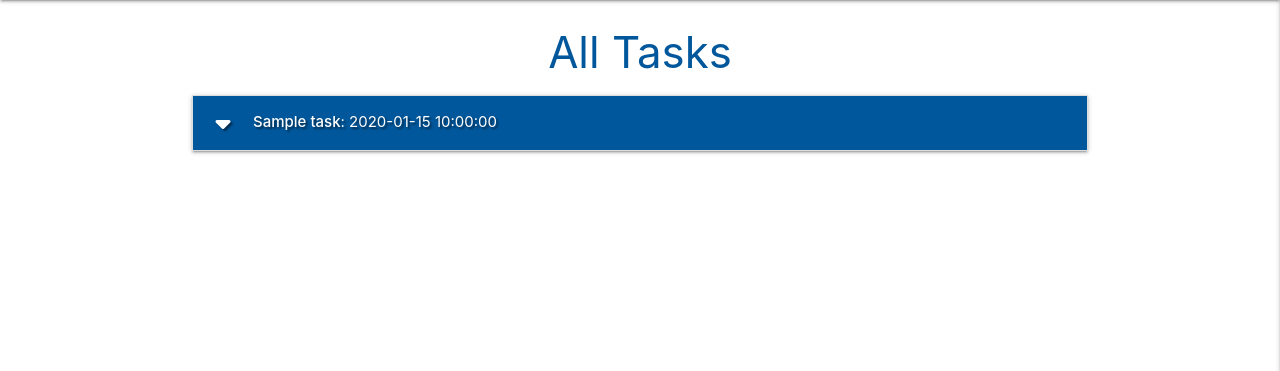
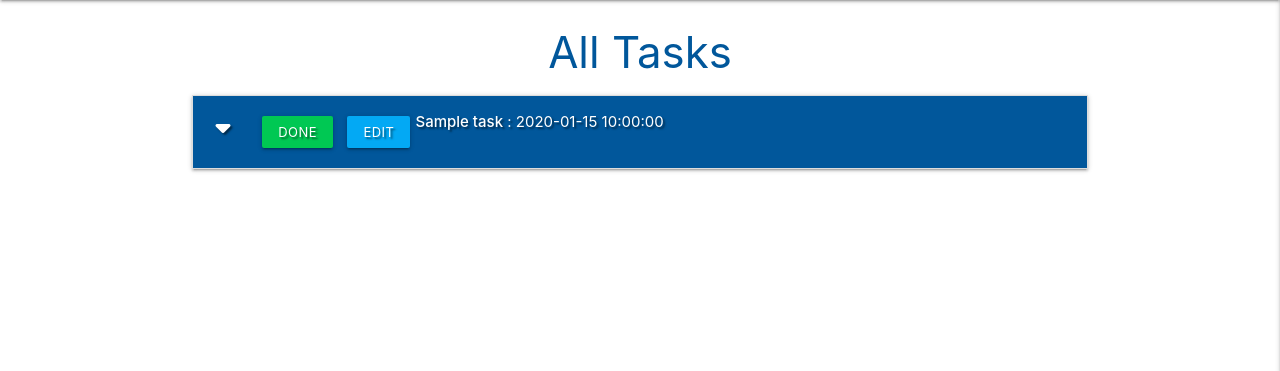
Before and after one commit to famouswelshman/flask-task-manager-project, a Flask app: page / in a window 1280 px wide. Shown: the part 64-435 px from the top of the page. Run offline with Flask 2, Linux system fonts and the light colour scheme; a database or web service that is not in the repository returns one stand-in record (values such as "Sample title"); some libraries are stand-ins or nearby versions.

Commit message:
add task edit

```diff
--- a/static/css/style.css
+++ b/static/css/style.css
@@ -10,6 +10,11 @@ body {
     line-height: 2;
 }
 
-.col {
-    border-color: red;
+.btn-small {
+    margin: 5px;
 }
+
+.collapsible-header .col strong {
+    margin: 5px;
+    line-height: 42px;
+}
--- a/static/js/script.js
+++ b/static/js/script.js
@@ -11,4 +11,5 @@ $(document).ready(function(){
             done: "select"
         }
     });
+
 });
--- a/templates/tasks.html
+++ b/templates/tasks.html
@@ -7,12 +7,19 @@
       {% for task in tasks %}
         <li>
           <div class="collapsible-header white-text light-blue darken-4 text-shadow">
-            <i class="fas fa-caret-down"></i>
+            <div class="cols3">
+              <i class="fas fa-caret-down"></i>
+              <a href="" class="btn-small green accent-4">Done</a>
+              <a href="" class="btn-small light-blue lightne-1">Edit</a>
+            </div>
+            <div class="cols9">
+
             <strong>{{ task.task_name }}</strong> : {{ task.due_date }}
             {% if task.is_urgent == "on" %}
                 <i class="fas fa-exclamation-circle light-blue-text text-lighten-2 tooltipped"
                     data-position="right" data-tooltip="URGENT"></i>
                   {% endif %}
+          </div>
           </div>
           <div class="collapsible-body">
             <strong>{{ task.category_name }}</strong>
```
